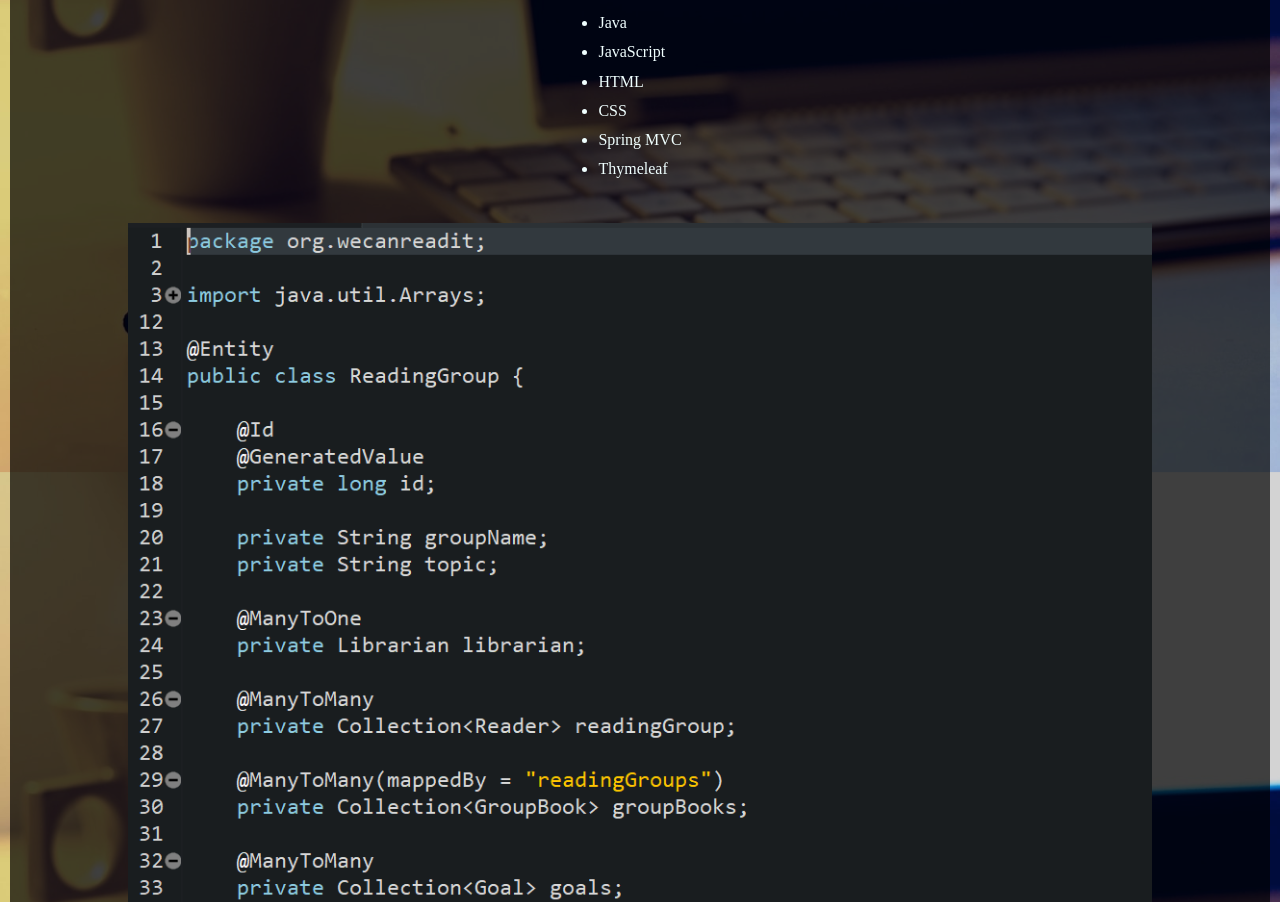
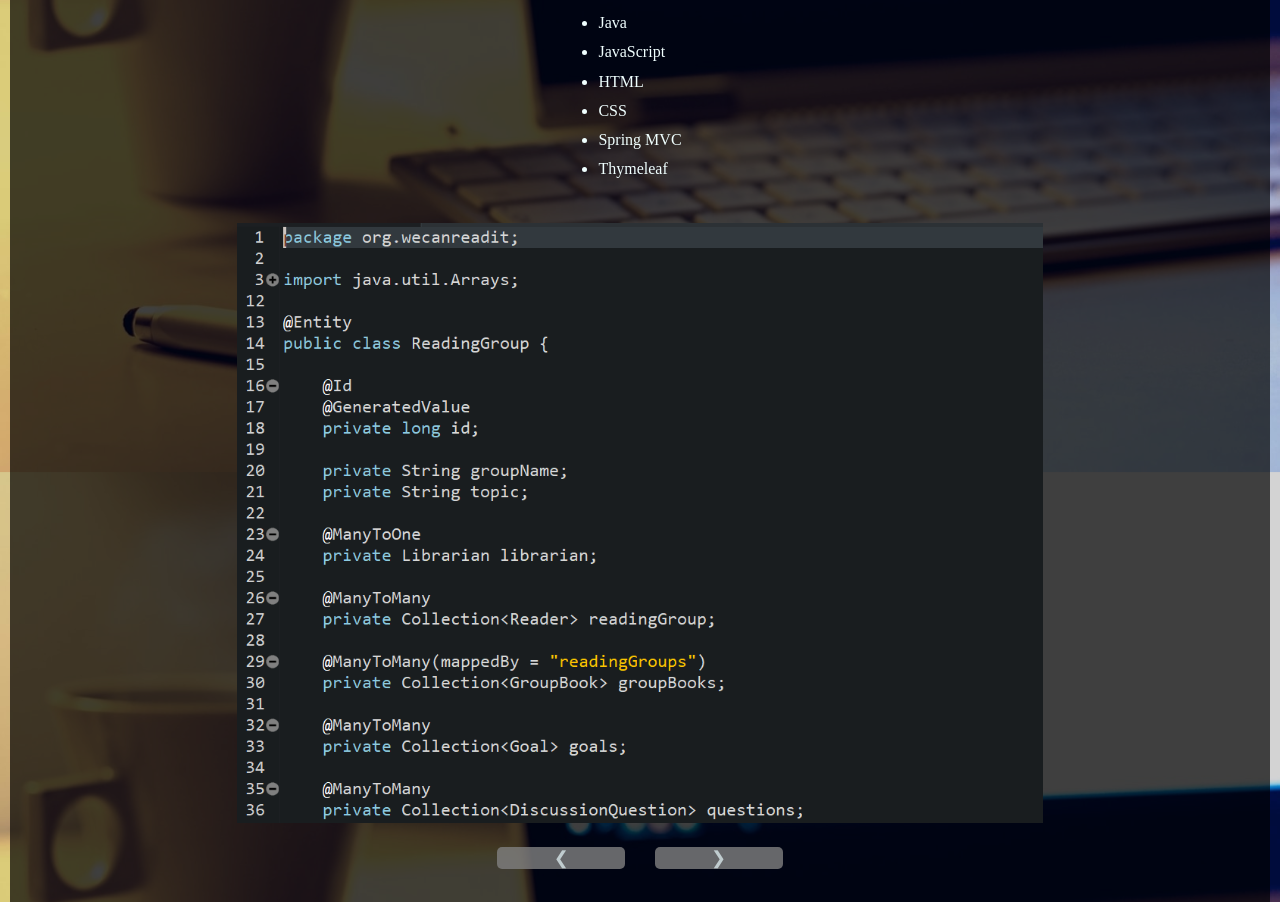
Before and after one commit to ShaneMarusczak/ShaneMarusczak.github.io, a plain HTML site: page index.html in a window 1280 px wide. Shown: the part 2099-3001 px from the top of the page. Drawn offline with Linux system fonts and the light colour scheme; a web font is replaced by a local one.

Commit message:
resizing big image

```diff
--- a/css/style.css
+++ b/css/style.css
@@ -270,7 +270,11 @@ footer {
 }
 
 #wecanreaditpics {
-  height: 830px;
+  height: 600px;
+}
+
+#bigWCRIimage {
+  max-height: 600px;
 }
 
 #WECANREADIT {
--- a/index.html
+++ b/index.html
@@ -175,6 +175,7 @@
 
           <div id="wecanreaditpics">
             <img
+              id="bigWCRIimage"
               class="wecanreaditpic picture"
               src="./images/we-can-read-it-1.PNG"
               alt="Screenshot of We Can Read IT"
```
Also changed, not shown: css/style.min.css.
